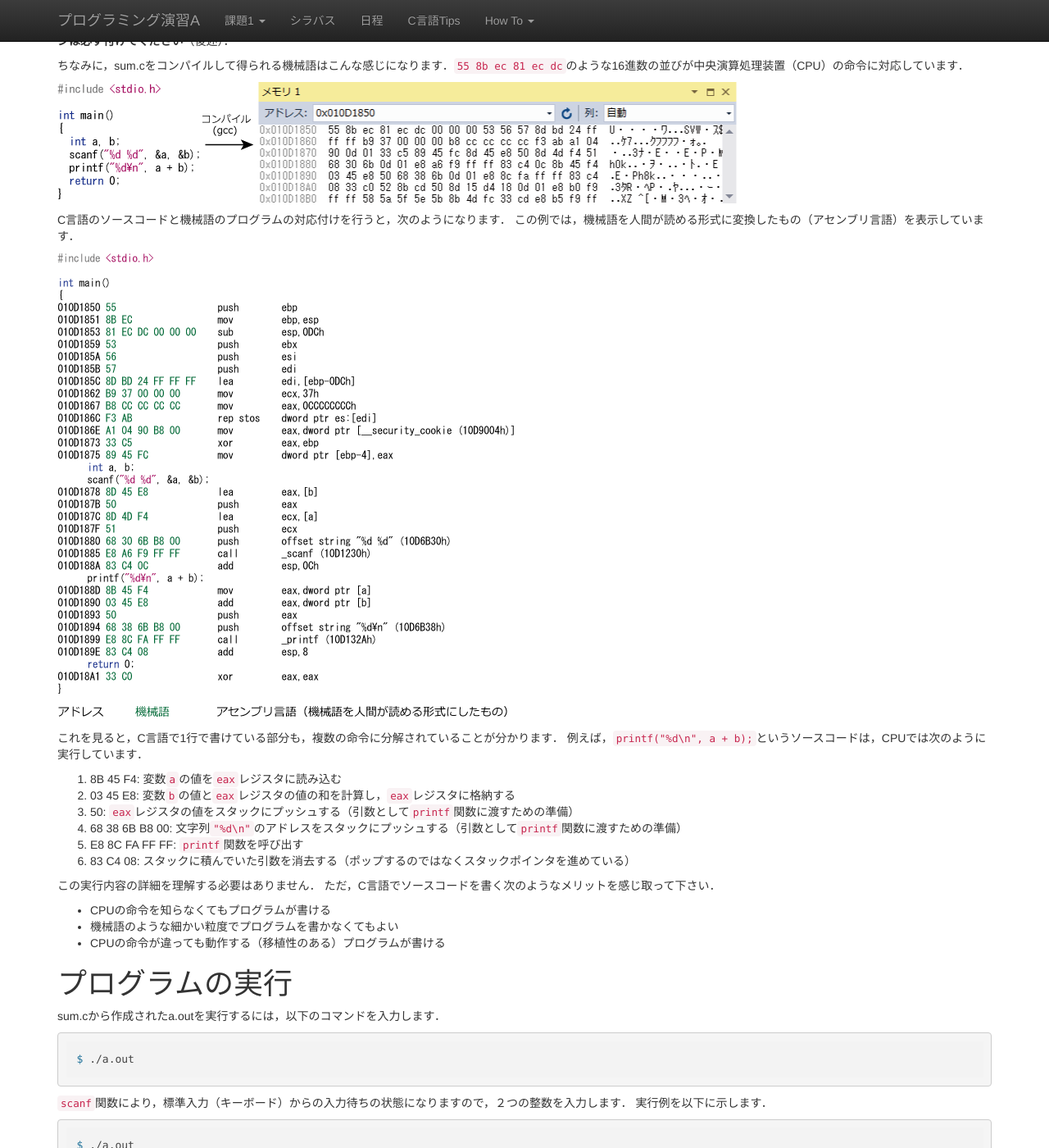
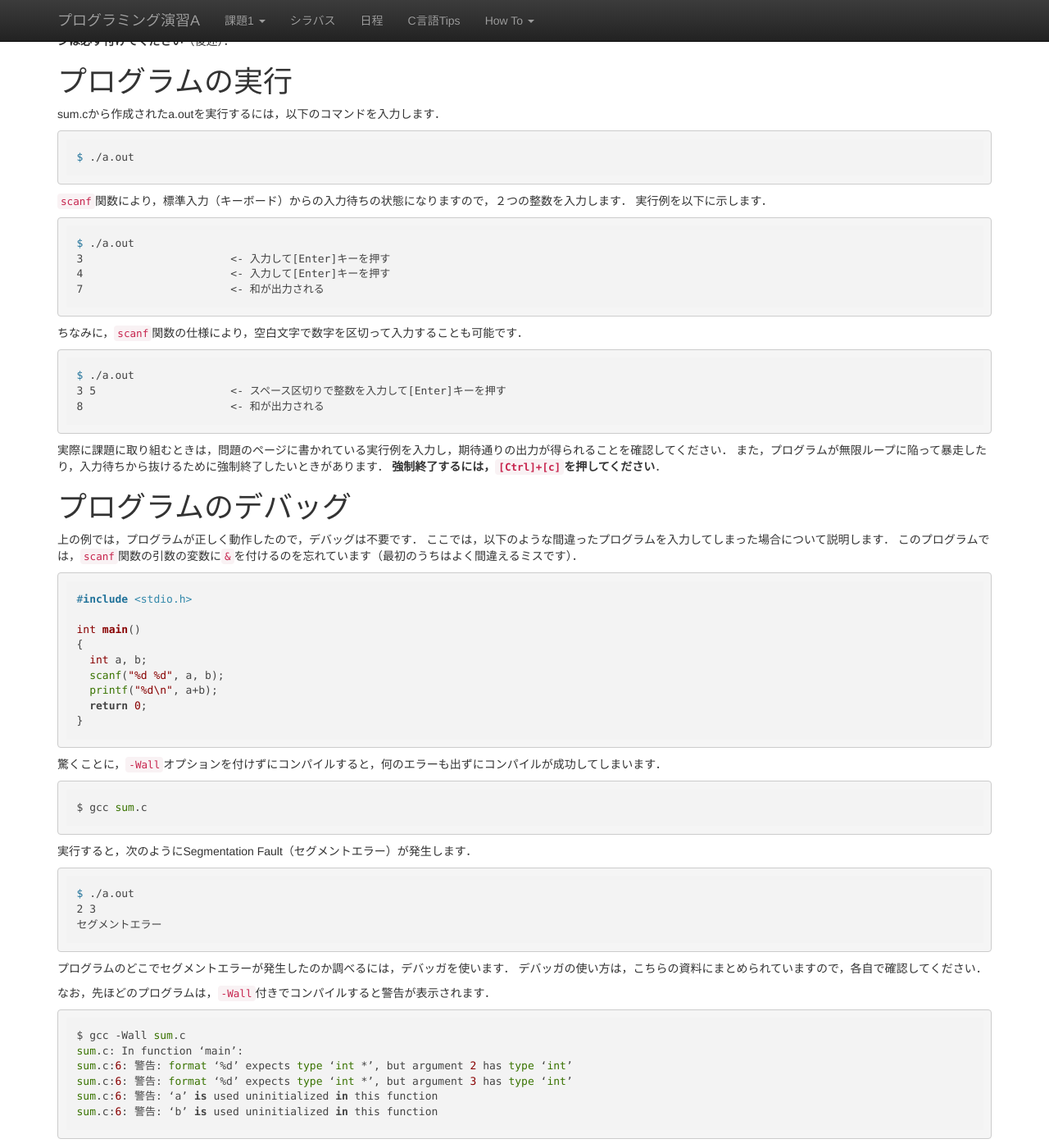
Before and after one commit to ecei-tohoku/ppa-public, a Jekyll site: the page built from docs/kadai.md, in a window 1280 px wide and 1400 px high, scrolled down 1149 px. Shown: the whole window at 82% size. Built offline with Jekyll 4.4.1, drawn with Linux system fonts in a browser that asks for light colours; nearby versions of some CDN libraries; some of the changed text lies outside the part shown.

Commit message:
Removed the too-detailed explanation of compiling.

```diff
--- a/docs/kadai.md
+++ b/docs/kadai.md
@@ -11,7 +11,7 @@ title: 課題の進め方
 2. プログラムをコンパイルする．
 3. プログラムを実行する．実行結果が正しければ手順6に進む．
 4. プログラムをデバッグしてプログラムがうまく動かない原因を特定する．その後，手順1に戻る．
-5. プログラムを自動採点システムに提出する．テストに失敗した場合は，実行結果から失敗原因を探り，手順1もしくは手順3に戻る．
+5. プログラムを[自動採点システム](https://130.34.192.88/)に提出する．テストに失敗した場合は，実行結果から失敗原因を探り，手順1もしくは手順3に戻る．
 6. レポートを印刷する
 
 これらの手順を，以下の課題を解きながら進めてみましょう．
@@ -60,32 +60,6 @@ $ gcc -Wall sum.c
 
 なお，`-Wall`はコンパイルエラーにはならないものの，ソースコードに問題がありそうな場合に警告を表示するためのオプションです．
 予期せぬバグを防止するため，**このオプションは必ず付けてください**（後述）．
-
-ちなみに，sum.cをコンパイルして得られる機械語はこんな感じになります．`55 8b ec 81 ec dc`のような16進数の並びが中央演算処理装置（CPU）の命令に対応しています．
-
-![sum.cのコンパイル結果](sum-binary.png)
-
-C言語のソースコードと機械語のプログラムの対応付けを行うと，次のようになります．
-この例では，機械語を人間が読める形式に変換したもの（アセンブリ言語）を表示しています．
-
-![sum.cのコンパイル結果](sum-asm.png)
-
-これを見ると，C言語で1行で書けている部分も，複数の命令に分解されていることが分かります．
-例えば，`printf("%d\n", a + b);`というソースコードは，CPUでは次のように実行しています．
-
-1. 8B 45 F4: 変数`a`の値を`eax`レジスタに読み込む
-2. 03 45 E8: 変数`b`の値と`eax`レジスタの値の和を計算し，`eax`レジスタに格納する
-3. 50: `eax`レジスタの値をスタックにプッシュする（引数として`printf`関数に渡すための準備）
-4. 68 38 6B B8 00: 文字列`"%d\n"`のアドレスをスタックにプッシュする（引数として`printf`関数に渡すための準備）
-5. E8 8C FA FF FF: `printf`関数を呼び出す
-6. 83 C4 08: スタックに積んでいた引数を消去する（ポップするのではなくスタックポインタを進めている）
-
-この実行内容の詳細を理解する必要はありません．
-ただ，C言語でソースコードを書く次のようなメリットを感じ取って下さい．
-
-+ CPUの命令を知らなくてもプログラムが書ける
-+ 機械語のような細かい粒度でプログラムを書かなくてもよい
-+ CPUの命令が違っても動作する（移植性のある）プログラムが書ける
 
 # プログラムの実行
 
```
